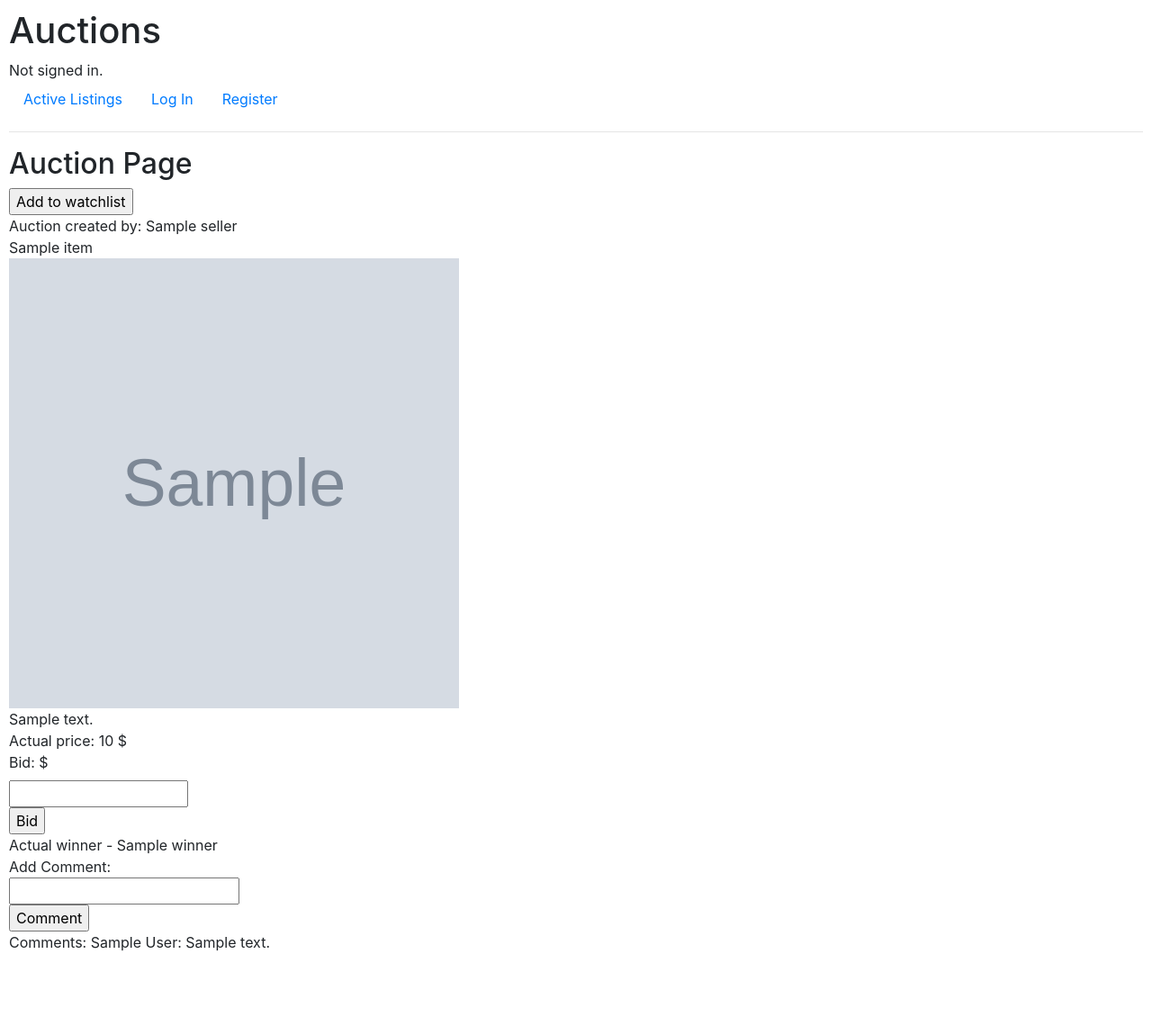
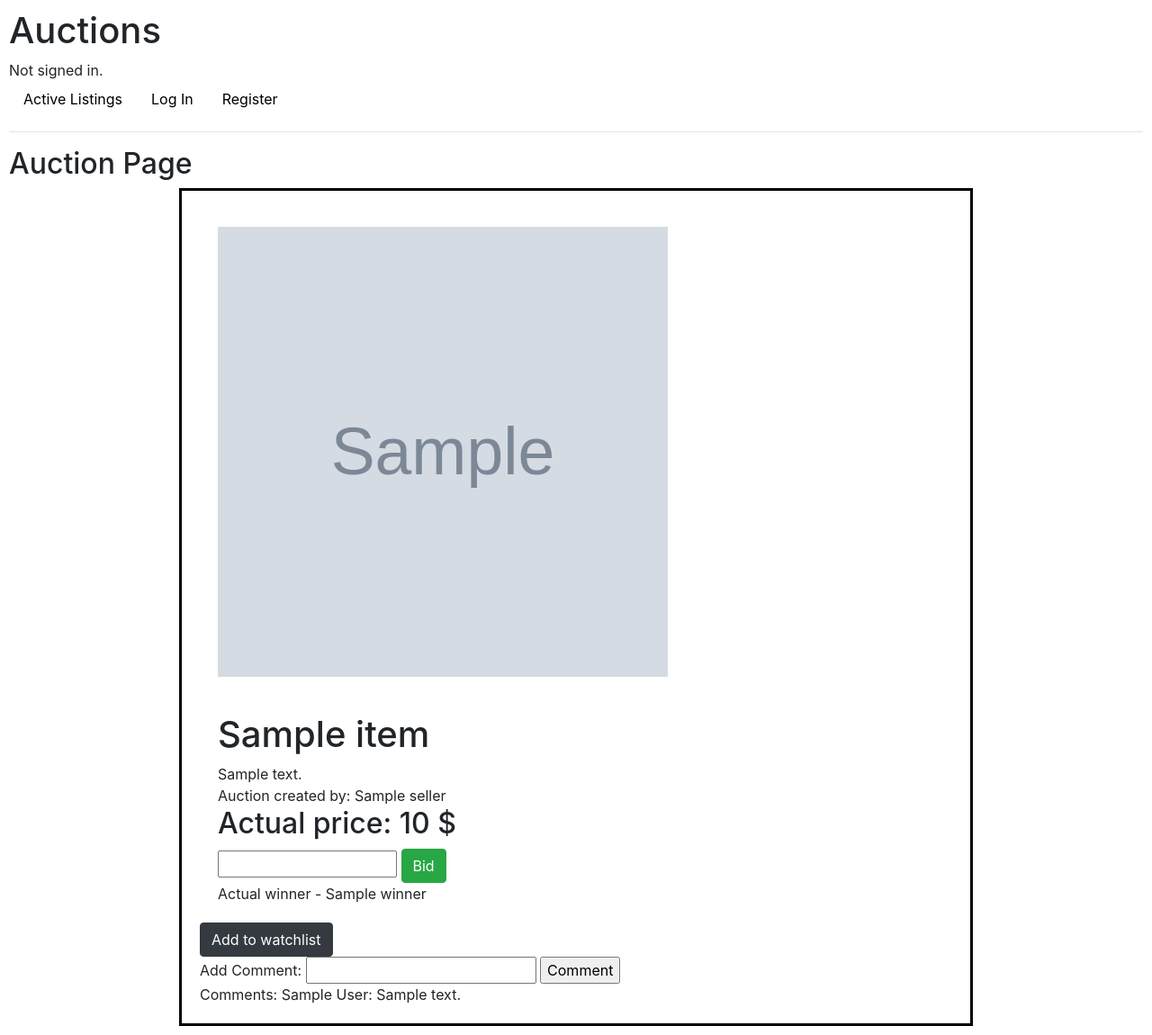
Before and after one commit to bmikler/Commerce, a Django app: template auctions/templates/auctions/auction_page.html in a window 1280 px wide. Shown: the whole page at 90% size. Before the commit the page ends 1057 px from the top, so only its background shows below. Run offline with Django 3.2, Linux system fonts and the light colour scheme; the template is opened without the code that fills it: most values are stand-ins (such as "Sample title", 1, 10 or a date in 2020); grey boxes marked "Sample" are stand-in pictures; some libraries are stand-ins or nearby versions.

Commit message:
css start

```diff
--- a/auctions/static/auctions/styles.css
+++ b/auctions/static/auctions/styles.css
@@ -1,15 +1,56 @@
 body {
     padding: 10px;
 }
+
+a {
+    text-decoration: none;
+    color: black;
+}
+
+a:hover{
+    color: black;
+}
+
+.auction_page{
+    width: 70%;
+    border: solid;
+    border-color: black;
+    margin-left: auto;
+    margin-right: auto;
+    padding: 20px;
+}
+
 
 .auction {
     border: solid;
     border-color: black;
     margin: 15px;
-    width: 700px;
+    width: 70%;
     margin-left: auto;
     margin-right: auto;
+    padding: 20px;
 
+}
+
+.auction:hover{
+    background-color: lightgray;
+}
+
+.auction_info{
+    display: inline-block;
+    margin:20px;
+    max-width: 40%;
+}
+
+.image{
+    display: inline-block;
+    margin:20px;
+
+}
+
+.image_small{
+    display: inline-block;
+    margin:20px;
 }
 
 .image img{
@@ -18,10 +59,10 @@ body {
 }
 
 .image_small img{
-    width: 100px;
-    height: 100px;
+    width: 200px;
+    height: 200px;
 }
 
-input, label {
-    display:block;
+.w-d_button{
+    position: absolute;
 }
--- a/auctions/templates/auctions/auction_page.html
+++ b/auctions/templates/auctions/auction_page.html
@@ -3,38 +3,20 @@
 {% block body %}
 <h2>Auction Page</h2>
 
-
-    {% if edit %}
-    <form action="" method="POST">
-        {% csrf_token %}
-        <input type="submit" value="Close auction" name="delete">
-    </form>
-    {% else %}
-    <div>
-        <form action ="" method="POST">
-            {% csrf_token %}
-
-            {% if watchlist == True %}
-                <input type="hidden" name="action" value="remove">
-                <input type="submit" name="watchlist" value="Remove from watchlist">
-            {% else %}
-                <input type="hidden" name="action" value="add">
-                <input type="submit" name="watchlist" value="Add to watchlist">
-            {% endif %}
-        </form>
-    </div>
-    {% endif %}
+<div class="auction_page">
 
 
-<div>Auction created by: {{ auction.seller }}</div>
 
-{{ auction.item.title }}
 
     <div class="image">
         <img src="{{ auction.item.image_url }}" alt="No photo">
     </div>
+    <dvi class="auction_info">
+        <h1>{{ auction.item.title }}</h1>
 
         {{ auction.item.description }}
+
+        <div>Auction created by: {{ auction.seller }}</div>
 
         <form action="" method="POST">
             {% csrf_token %}
@@ -43,19 +25,39 @@
             </div>
 
             <div>
-        Actual price: {{ auction.price }} $
+                <h2>Actual price: {{ auction.price }} $</h2>
             </div>
             <div>
-        <label for="bid">Bid: $</label>
                 <input type="number" max="9999999999" min="0.01" step="0.01" name="bid_value">
+                <input class="btn btn-success" type="submit" value="Bid" name="bid">
             </div>
-    <input type="submit" value="Bid" name="bid">
         </form>
 
         {% if auction.winner %}
         <div>
             Actual winner - {{ auction.winner }}
         </div>
+        {% endif %}
+
+    </dvi>
+
+    {% if edit %}
+    <form action="" method="POST">
+        {% csrf_token %}
+        <input class="btn btn-danger" type="submit" value="Close auction" name="delete">
+    </form>
+    {% else %}
+    <form action="" method="POST">
+        {% csrf_token %}
+
+        {% if watchlist == True %}
+        <input type="hidden" name="action" value="remove">
+        <input class="btn btn-danger" type="submit" name="watchlist" value="Remove from watchlist">
+        {% else %}
+        <input type="hidden" name="action" value="add">
+        <input class="btn btn-dark" type="submit" name="watchlist" value="Add to watchlist">
+        {% endif %}
+    </form>
     {% endif %}
 
     <form action="" method="POST">
@@ -81,4 +83,6 @@
 
     </form>
 
+</div>
+
 {% endblock %}
--- a/auctions/templates/auctions/index.html
+++ b/auctions/templates/auctions/index.html
@@ -7,13 +7,11 @@
     {% for auction in auctions %}
     <a href="{% url 'auction_page' page=auction.id %}">
         <div class="auction">
-            <div>
-                <h2>{{ auction.item.title }}</h2>
-            </div>
             <div class="image_small">
                 <img src="{{ auction.item.image_url }}" alt="No photo">
             </div>
-            <div>
+            <div class="auction_info">
+                <h1>{{ auction.item.title }}</h2>
                 <h3>Price: $ {{ auction.price }}</h3>
             </div>
     </div>
```
Also changed, not shown: db.sqlite3. Lines whose indentation alone changed are shown as unchanged.
